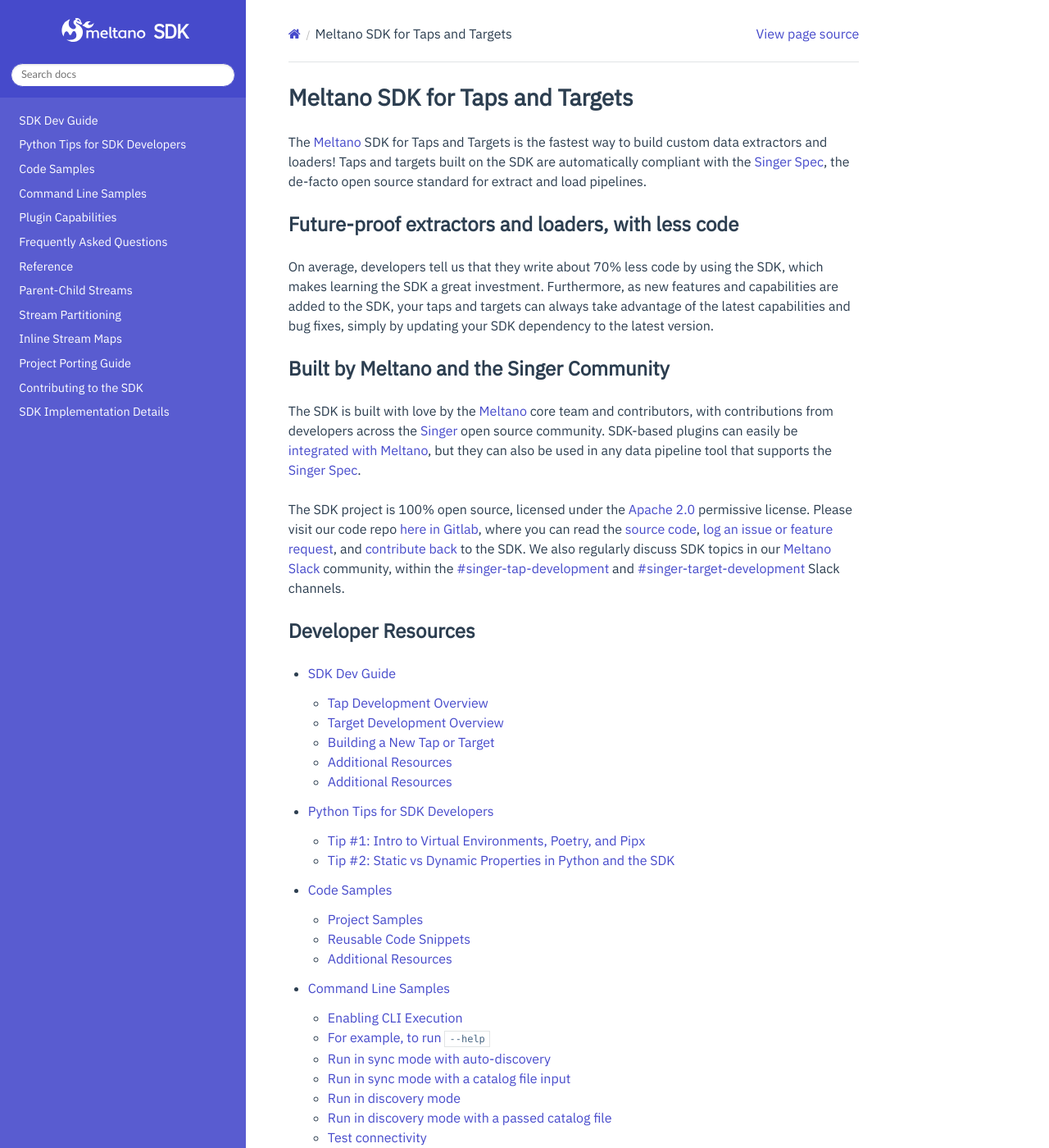
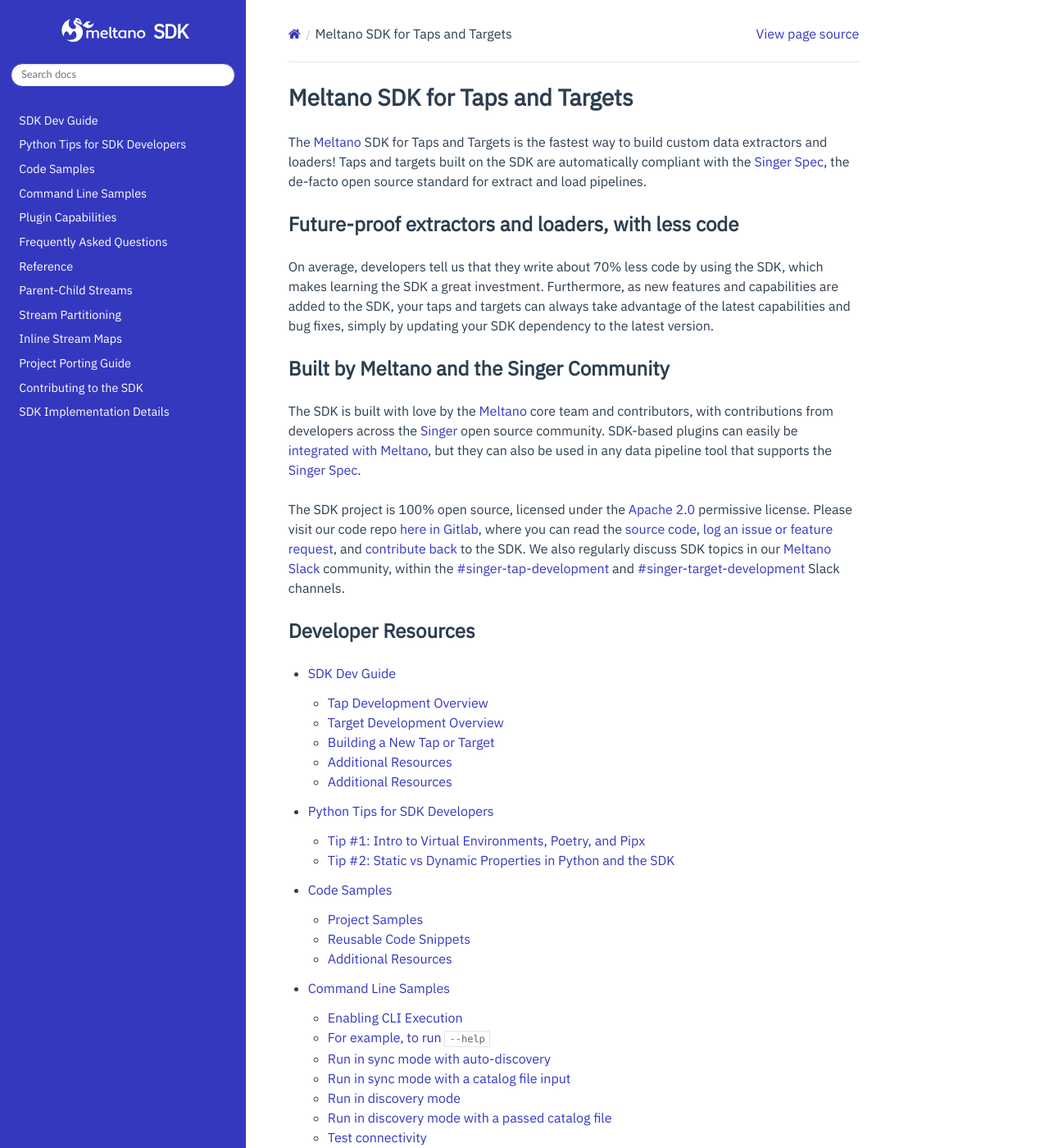
Before and after one commit to meltano/sdk, a Sphinx documentation site: the page built from docs/index.rst, in a window 1280 px wide and 1400 px high. Shown: the whole window at 82% size. Built offline with Sphinx 7.4.7 and the Read the Docs theme 2.0.0, drawn with Linux system fonts in a browser that asks for light colours.

Commit message:
Update SDK site to match brand guidelines

```diff
--- a/docs/_static/css/custom.css
+++ b/docs/_static/css/custom.css
@@ -8,15 +8,15 @@
 
 a,
 a:visited {
-  color: #464acb;
+  color: #3438bf;
 }
 a:hover {
-  color: #464acb;
+  color: #3438bf;
   text-decoration: underline;
 }
 
 .wy-nav-top {
-  background-color: #464acb;
+  background-color: #3438bf;
 }
 
 .wy-nav-top a {
@@ -25,11 +25,11 @@
 }
 
 .wy-nav-side {
-  background-color: #595cd0;
+  background-color: #3438bf;
 }
 
 .wy-side-nav-search {
-  background-color: #464acb;
+  background-color: #3438bf;
 }
 
 .wy-side-nav-search > a {
@@ -59,11 +59,11 @@
 }
 
 .wy-side-nav-search input[type="text"] {
-  border-color: #464acb;
+  border-color: #3438bf;
 }
 
 .wy-menu-vertical a:hover {
-  background-color: #464acb;
+  background-color: #3438bf;
 }
 
 .wy-menu-vertical a,
@@ -84,11 +84,11 @@
 
 .rst-versions,
 .rst-versions .rst-current-version {
-  background-color: #464acb;
+  background-color: #3438bf;
 }
 
 .rst-versions .rst-current-version {
-  color: rgb(255, 229, 100);
+  color: #fbbf52;
 }
 
 .rst-versions .rst-other-versions {
@@ -116,12 +116,12 @@
 }
 
 .rst-versions .rst-other-versions dd a:hover {
-  color: #464acb;
+  color: #3438bf;
   background-color: white;
 }
 
 .rst-content code.literal {
-  color: #476582;
+  color: #62626e;
 }
 
 h1,
```
